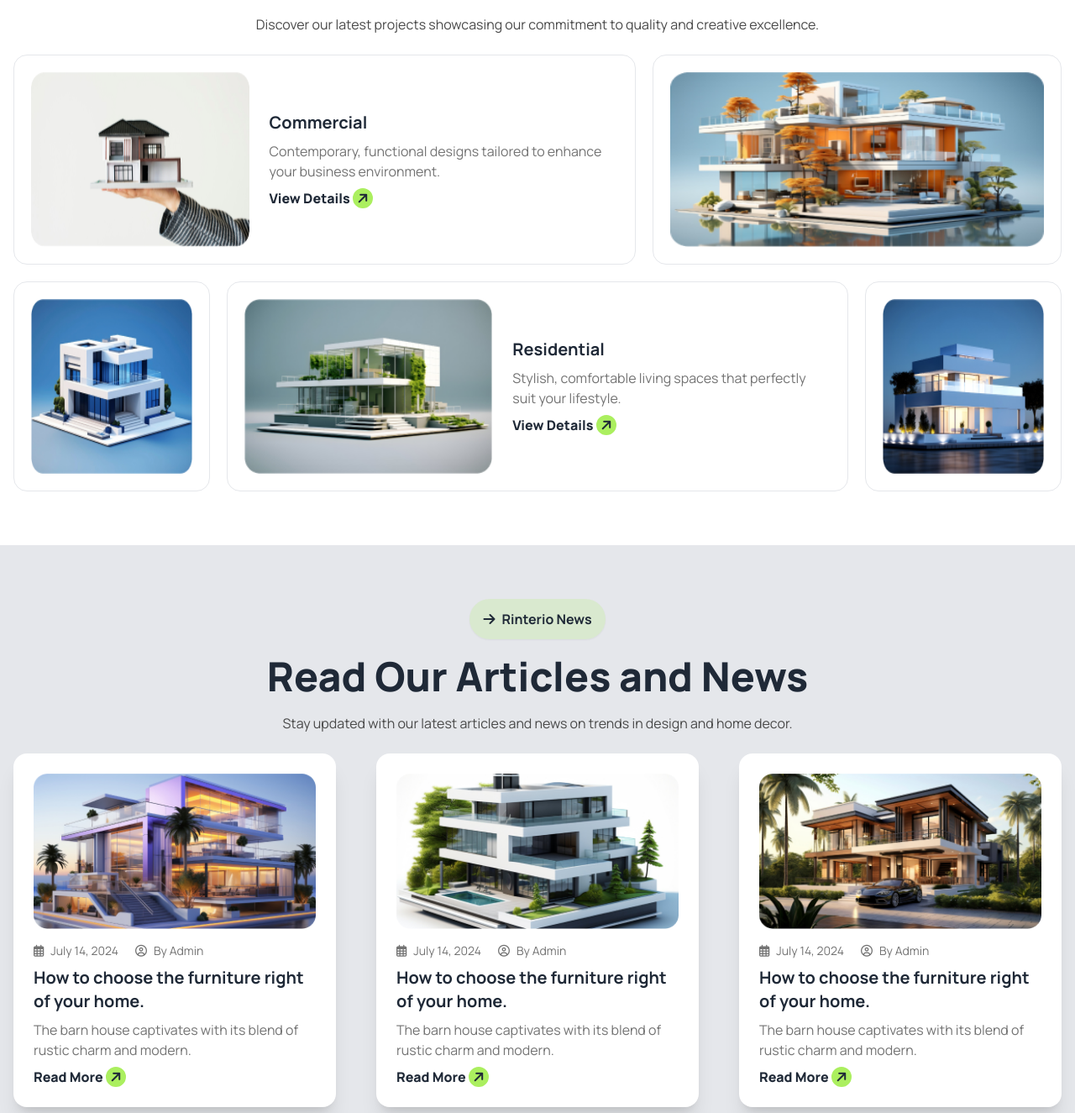
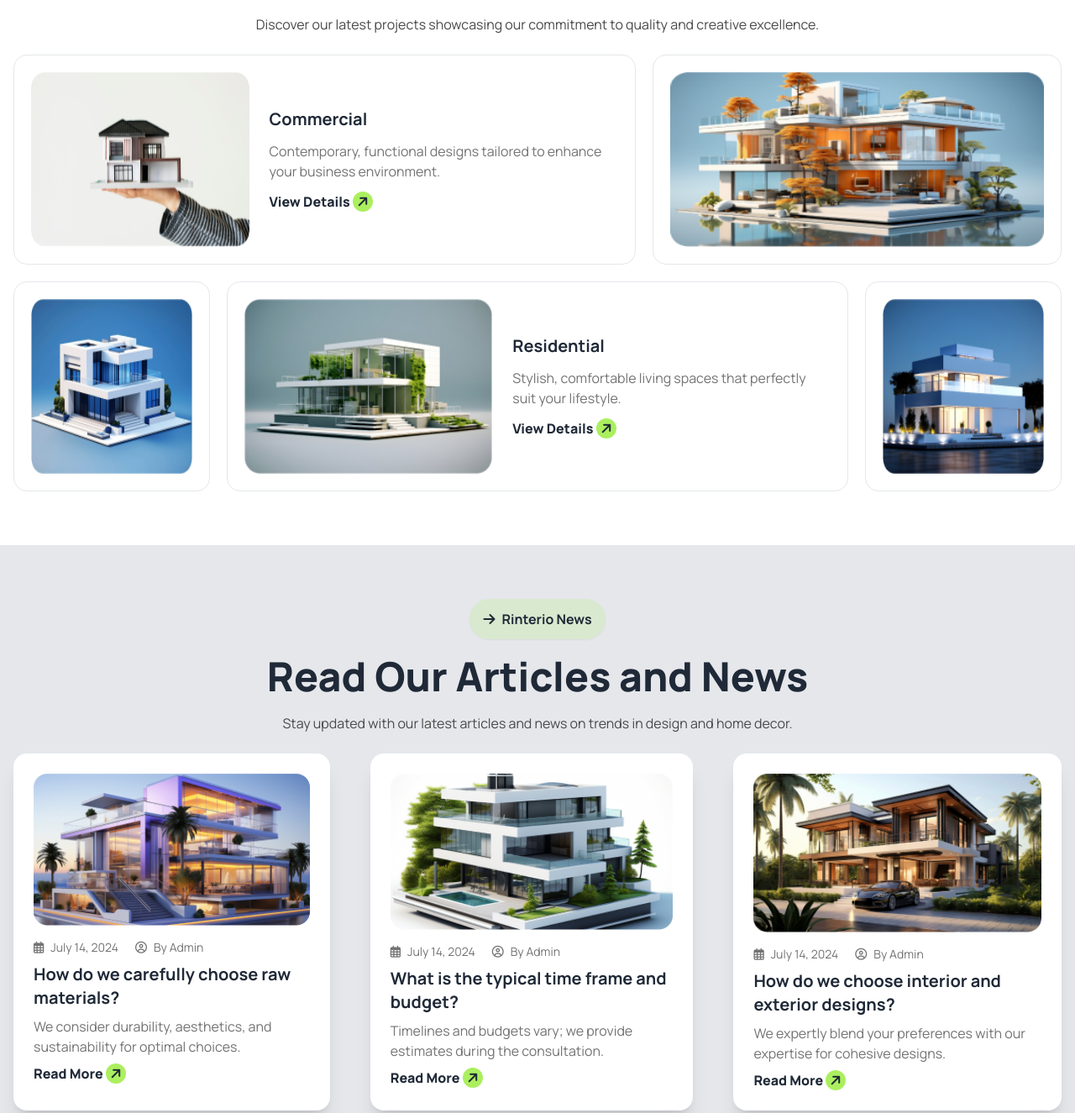
Before and after one commit to tan45Nadim/PH-B10A3-Rental-Solutions, a plain HTML site: page index.html in a window 1280 px wide. Shown: the part 2182-3507 px from the top of the page at 84% size. Drawn offline with nearby package versions, Linux system fonts and the light colour scheme.

Commit message:
all part fixed

```diff
--- a/index.html
+++ b/index.html
@@ -71,7 +71,6 @@
           <div class="navbar-end gap-2 md:gap-3">
             <div class="hidden md:flex md:flex-row items-center gap-2 md:gap-3">
               <!-- search logo -->
-              <!-- <button class="btn btn-ghost btn-circle bg-white"> -->
               <button
                 class="btn btn-ghost btn-sm btn-circle h-10 w-10 bg-white"
               >
@@ -199,7 +198,7 @@
               </p>
               <div class="grid grid-cols-1 md:grid-cols-2 lg:grid-cols-1 gap-5">
                 <div
-                  class="bg-white rounded-xl flex flex-row justify-around p-6 gap-5 text-left"
+                  class="bg-white rounded-xl flex flex-row justify-center items-start lg:items-center p-6 gap-5 text-left"
                 >
                   <img src="./assets/commercial.png" alt="" />
                   <div>
@@ -211,7 +210,7 @@
                   </div>
                 </div>
                 <div
-                  class="bg-white rounded-xl flex flex-row justify-around p-6 gap-5 text-left"
+                  class="bg-white rounded-xl flex flex-row justify-center items-start lg:items-center p-6 gap-5 text-left"
                 >
                   <img src="./assets/residential.png" alt="" />
                   <div>
@@ -345,7 +344,7 @@
                   class="rounded-xl w-96 h-52 overflow-hidden"
                 />
               </div>
-              <div class="px-2 space-y-2">
+              <div class="px-2 space-y-2 md:space-y-3">
                 <h2 class="text-xl font-bold">Commercial</h2>
                 <p class="text-base text-[#737373]">
                   Contemporary, functional designs tailored to enhance your
@@ -406,7 +405,7 @@
                   class="rounded-xl w-96 h-52 overflow-hidden"
                 />
               </div>
-              <div class="px-2 space-y-2">
+              <div class="px-2 space-y-2 md:space-y-3">
                 <h2 class="text-xl font-bold">Residential</h2>
                 <p class="text-base text-[#737373]">
                   Stylish, comfortable living spaces that perfectly suit your
@@ -489,11 +488,11 @@
                   </div>
                 </div>
                 <h2 class="text-xl font-bold">
-                  How to choose the furniture right of your home.
+                  How do we carefully choose raw materials?
                 </h2>
                 <p class="text-base text-[#737373]">
-                  The barn house captivates with its blend of rustic charm and
-                  modern.
+                  We consider durability, aesthetics, and sustainability for
+                  optimal choices.
                 </p>
                 <button class="text-base font-extrabold hover:text-red-600">
                   Read More
@@ -522,11 +521,11 @@
                   </div>
                 </div>
                 <h2 class="text-xl font-bold">
-                  How to choose the furniture right of your home.
+                  What is the typical time frame and budget?
                 </h2>
                 <p class="text-base text-[#737373]">
-                  The barn house captivates with its blend of rustic charm and
-                  modern.
+                  Timelines and budgets vary; we provide estimates during the
+                  consultation.
                 </p>
                 <button class="text-base font-extrabold hover:text-red-600">
                   Read More
@@ -555,11 +554,11 @@
                   </div>
                 </div>
                 <h2 class="text-xl font-bold">
-                  How to choose the furniture right of your home.
+                  How do we choose interior and exterior designs?
                 </h2>
                 <p class="text-base text-[#737373]">
-                  The barn house captivates with its blend of rustic charm and
-                  modern.
+                  We expertly blend your preferences with our expertise for
+                  cohesive designs.
                 </p>
                 <button class="text-base font-extrabold hover:text-red-600">
                   Read More
```
